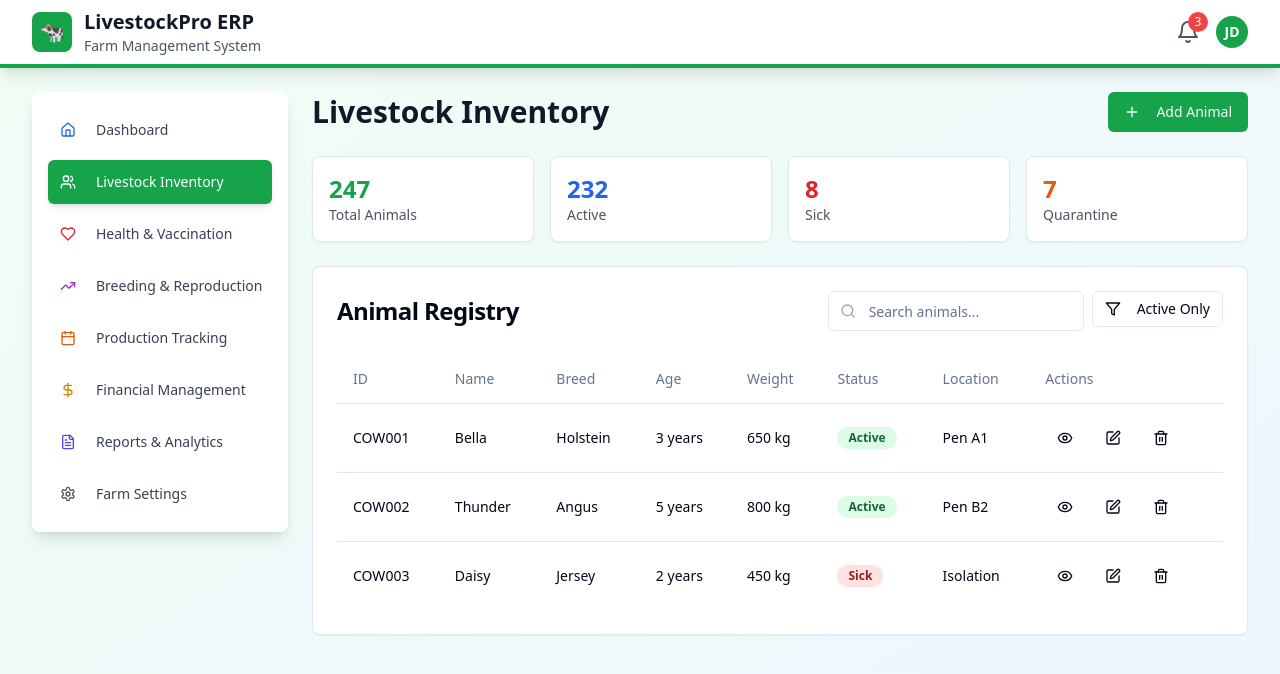
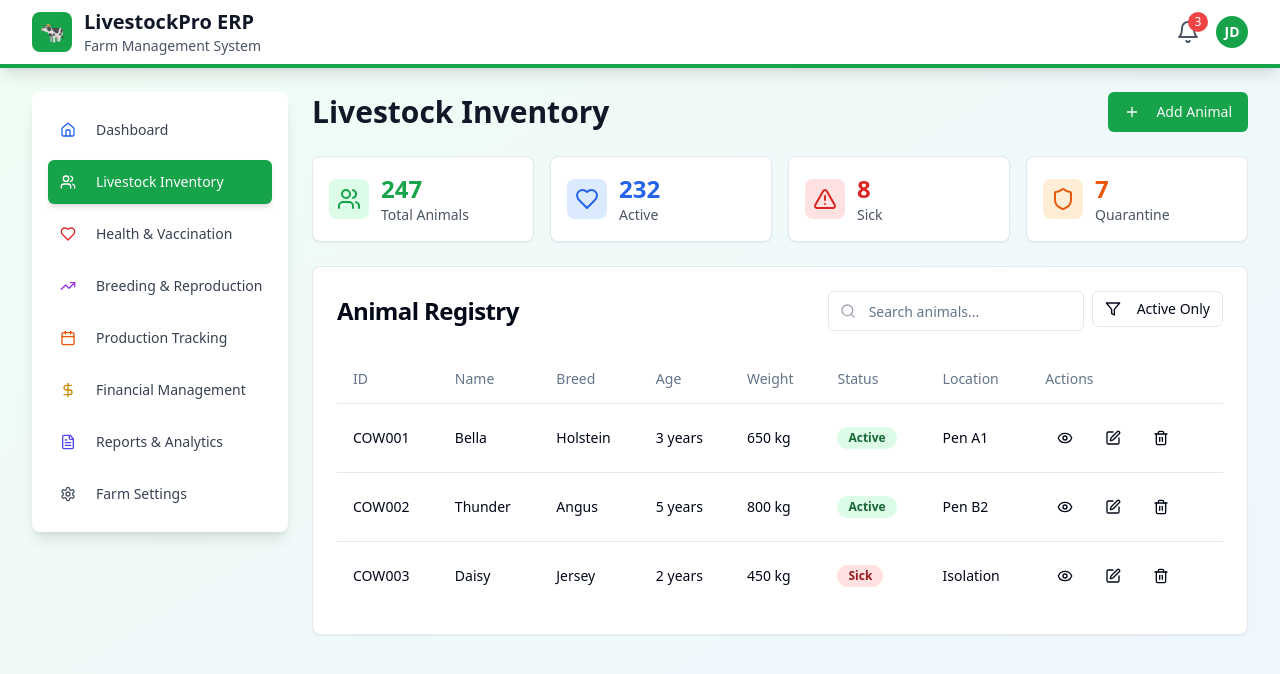
Before and after one commit to AnthonyTGomes/farmstead-flow-erp, a React (Vite) app: page / in a window 1280 px wide. Both pictures are taken after a click on the button "Livestock Inventory". Shown: the top 674 px of the page. Built offline with nearby package versions, Linux system fonts and the light colour scheme.

Commit message:
Add icons to livestock inventory summary
Added icons to the summary cards in the Livestock Inventory section for better visual representation.

```diff
--- a/src/components/LivestockInventory.tsx
+++ b/src/components/LivestockInventory.tsx
@@ -1,9 +1,10 @@
+
 import React, { useState } from 'react';
 import { Card, CardContent, CardHeader, CardTitle } from '@/components/ui/card';
 import { Button } from '@/components/ui/button';
 import { Badge } from '@/components/ui/badge';
 import { Input } from '@/components/ui/input';
-import { Search, Filter, Eye, Edit, Trash2 } from 'lucide-react';
+import { Search, Filter, Eye, Edit, Trash2, Users, Heart, AlertTriangle, Shield } from 'lucide-react';
 import { Table, TableBody, TableCell, TableHead, TableHeader, TableRow } from '@/components/ui/table';
 import { useToast } from '@/hooks/use-toast';
 import AddAnimalModal from '@/components/modals/AddAnimalModal';
@@ -101,26 +102,54 @@ const LivestockInventory = () => {
       <div className="grid grid-cols-1 md:grid-cols-4 gap-4">
         <Card>
           <CardContent className="p-4">
+            <div className="flex items-center space-x-3">
+              <div className="p-2 bg-green-100 rounded-lg">
+                <Users className="w-6 h-6 text-green-600" />
+              </div>
+              <div>
                 <div className="text-2xl font-bold text-green-600">247</div>
                 <div className="text-sm text-gray-600">Total Animals</div>
+              </div>
+            </div>
           </CardContent>
         </Card>
         <Card>
           <CardContent className="p-4">
+            <div className="flex items-center space-x-3">
+              <div className="p-2 bg-blue-100 rounded-lg">
+                <Heart className="w-6 h-6 text-blue-600" />
+              </div>
+              <div>
                 <div className="text-2xl font-bold text-blue-600">232</div>
                 <div className="text-sm text-gray-600">Active</div>
+              </div>
+            </div>
           </CardContent>
         </Card>
         <Card>
           <CardContent className="p-4">
+            <div className="flex items-center space-x-3">
+              <div className="p-2 bg-red-100 rounded-lg">
+                <AlertTriangle className="w-6 h-6 text-red-600" />
+              </div>
+              <div>
                 <div className="text-2xl font-bold text-red-600">8</div>
                 <div className="text-sm text-gray-600">Sick</div>
+              </div>
+            </div>
           </CardContent>
         </Card>
         <Card>
           <CardContent className="p-4">
+            <div className="flex items-center space-x-3">
+              <div className="p-2 bg-orange-100 rounded-lg">
+                <Shield className="w-6 h-6 text-orange-600" />
+              </div>
+              <div>
                 <div className="text-2xl font-bold text-orange-600">7</div>
                 <div className="text-sm text-gray-600">Quarantine</div>
+              </div>
+            </div>
           </CardContent>
         </Card>
       </div>
```
Lines whose indentation alone changed are shown as unchanged.
